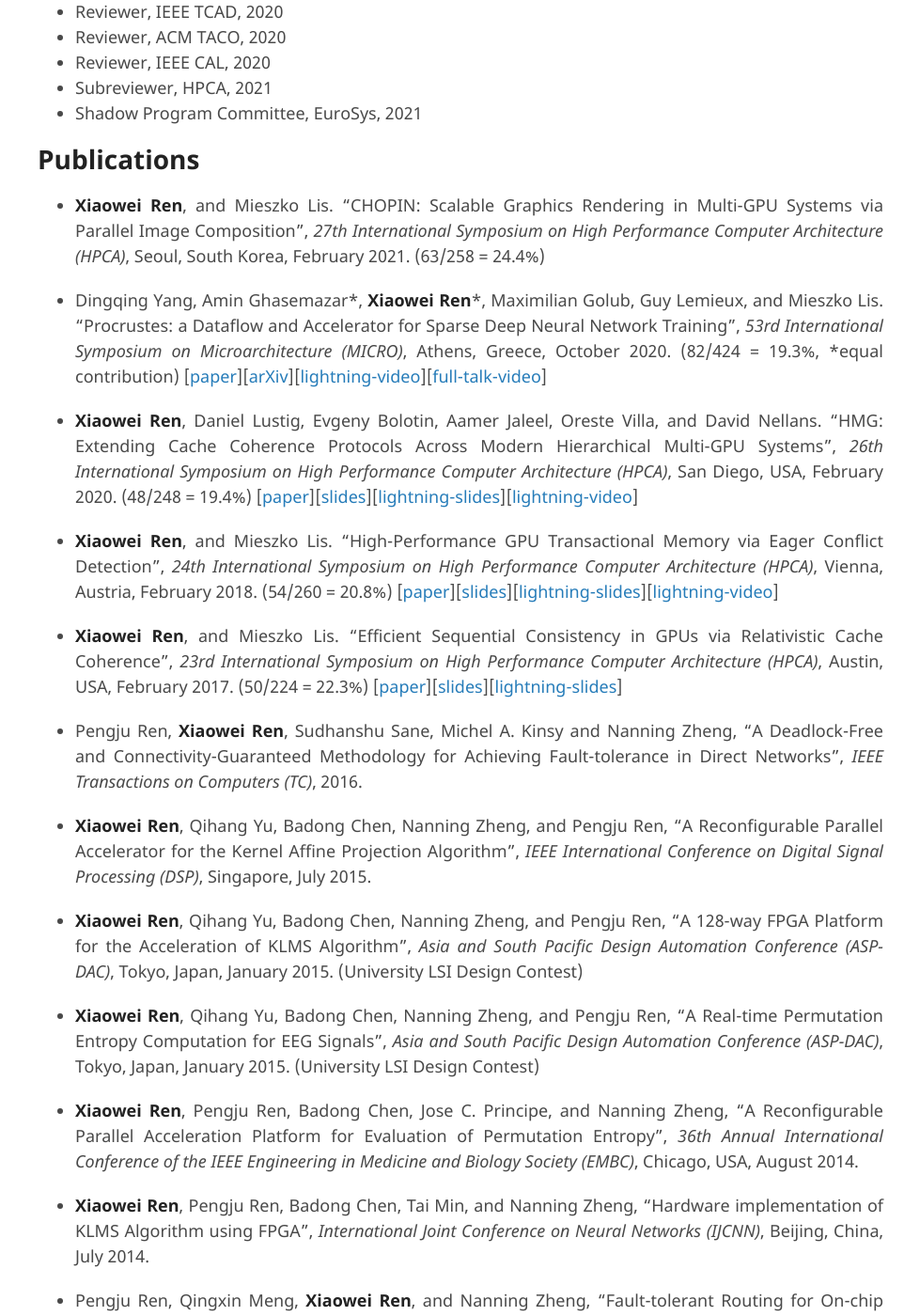
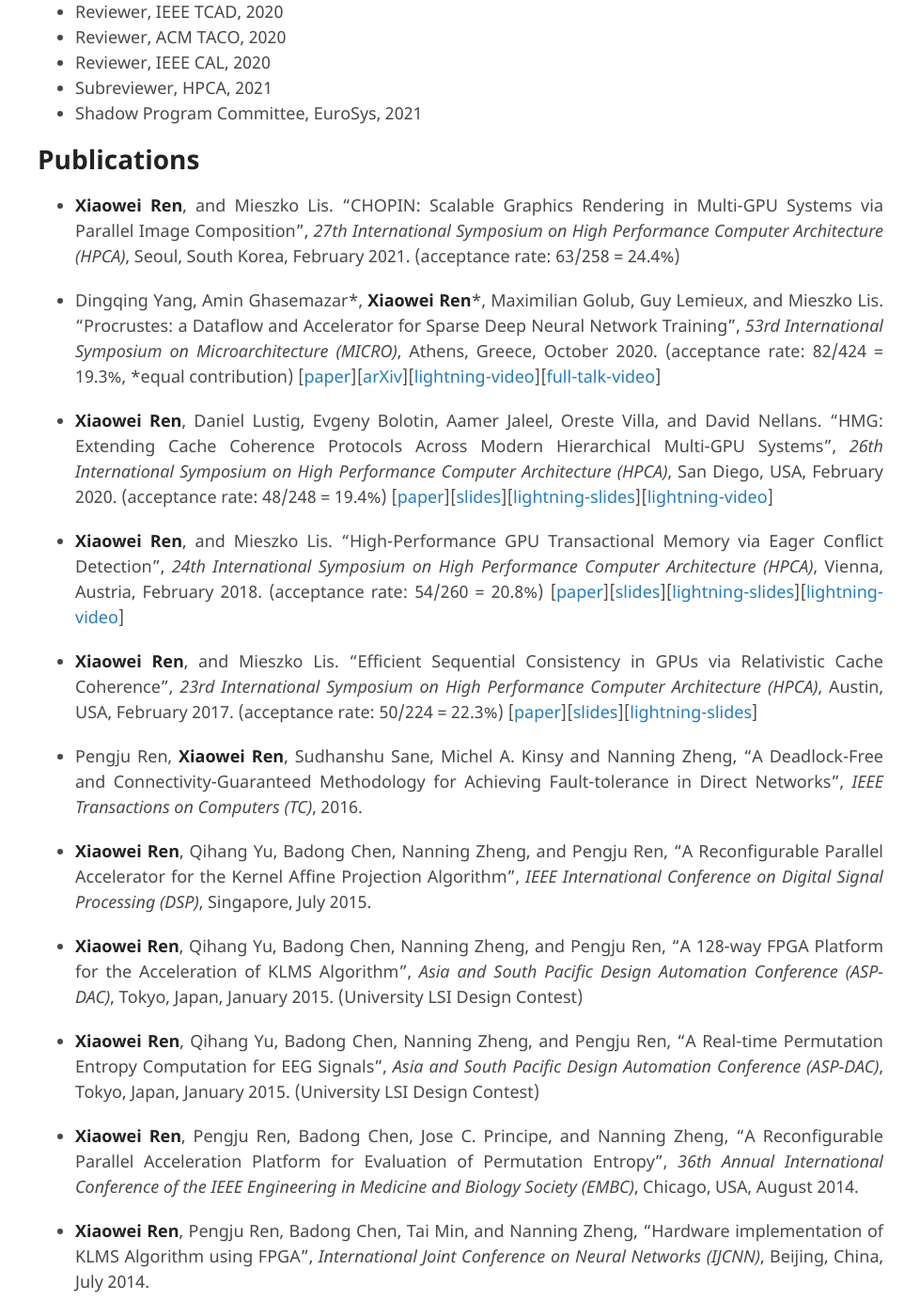
Before and after one commit to ericrxw/xiaoweiren, a Jekyll site: the page built from index.md, in a window 1280 px wide and 1400 px high, scrolled down 988 px. Shown: the whole window at 94% size, without its empty margins (318-1280 px from the left). Built offline with Jekyll 4.4.1, drawn with Linux system fonts in a browser that asks for light colours; our own code applies the rules of GitHub Pages for plain Markdown files; the repository's description, which GitHub fills in, is left out; some of the changed text lies outside the part shown.

Commit message:
minor change

```diff
--- a/index.md
+++ b/index.md
@@ -36,15 +36,15 @@
 
 # Publications
 
-* **Xiaowei Ren**, and Mieszko Lis. "CHOPIN: Scalable Graphics Rendering in Multi-GPU Systems via Parallel Image Composition", _27th International Symposium on High Performance Computer Architecture (HPCA)_, Seoul, South Korea, February 2021. (63/258 = 24.4%)
+* **Xiaowei Ren**, and Mieszko Lis. "CHOPIN: Scalable Graphics Rendering in Multi-GPU Systems via Parallel Image Composition", _27th International Symposium on High Performance Computer Architecture (HPCA)_, Seoul, South Korea, February 2021. (acceptance rate: 63/258 = 24.4%)
 
-* Dingqing Yang, Amin Ghasemazar\*, **Xiaowei Ren**\*, Maximilian Golub, Guy Lemieux, and Mieszko Lis. "Procrustes: a Dataflow and Accelerator for Sparse Deep Neural Network Training", _53rd International Symposium on Microarchitecture (MICRO)_, Athens, Greece, October 2020. (82/424 = 19.3%, \*equal contribution) [[paper](./docs/MICRO2020/Procrustes-MICRO2020.pdf)][[arXiv](https://arxiv.org/abs/2009.10976)][[lightning-video](https://youtu.be/JE54xyg5UOs)][[full-talk-video](https://youtu.be/9ev6W70elBI)]
+* Dingqing Yang, Amin Ghasemazar\*, **Xiaowei Ren**\*, Maximilian Golub, Guy Lemieux, and Mieszko Lis. "Procrustes: a Dataflow and Accelerator for Sparse Deep Neural Network Training", _53rd International Symposium on Microarchitecture (MICRO)_, Athens, Greece, October 2020. (acceptance rate: 82/424 = 19.3%, \*equal contribution) [[paper](./docs/MICRO2020/Procrustes-MICRO2020.pdf)][[arXiv](https://arxiv.org/abs/2009.10976)][[lightning-video](https://youtu.be/JE54xyg5UOs)][[full-talk-video](https://youtu.be/9ev6W70elBI)]
 
-* **Xiaowei Ren**, Daniel Lustig, Evgeny Bolotin, Aamer Jaleel, Oreste Villa, and David Nellans. "HMG: Extending Cache Coherence Protocols Across Modern Hierarchical Multi-GPU Systems", _26th International Symposium on High Performance Computer Architecture (HPCA)_, San Diego, USA, February 2020. (48/248 = 19.4%) [[paper](./docs/HPCA2020/HMG-HPCA2020.pdf)][[slides](./docs/HPCA2020/HMG-HPCA2020.pptx)][[lightning-slides](./docs/HPCA2020/HMG-HPCA2020-Lightning.pptx)][[lightning-video](https://youtu.be/FEG6lYoWeIE)]
+* **Xiaowei Ren**, Daniel Lustig, Evgeny Bolotin, Aamer Jaleel, Oreste Villa, and David Nellans. "HMG: Extending Cache Coherence Protocols Across Modern Hierarchical Multi-GPU Systems", _26th International Symposium on High Performance Computer Architecture (HPCA)_, San Diego, USA, February 2020. (acceptance rate: 48/248 = 19.4%) [[paper](./docs/HPCA2020/HMG-HPCA2020.pdf)][[slides](./docs/HPCA2020/HMG-HPCA2020.pptx)][[lightning-slides](./docs/HPCA2020/HMG-HPCA2020-Lightning.pptx)][[lightning-video](https://youtu.be/FEG6lYoWeIE)]
 
-* **Xiaowei Ren**, and Mieszko Lis. "High-Performance GPU Transactional Memory via Eager Conflict Detection", _24th International Symposium on High Performance Computer Architecture (HPCA)_, Vienna, Austria, February 2018. (54/260 = 20.8%) [[paper](./docs/HPCA2018/GETM-HPCA2018.pdf)][[slides](./docs/HPCA2018/GETM-HPCA2018.pptx)][[lightning-slides](./docs/HPCA2018/GETM-HPCA2018-Lightning.pptx)][[lightning-video](https://youtu.be/WTIKRyiUYtQ)]
+* **Xiaowei Ren**, and Mieszko Lis. "High-Performance GPU Transactional Memory via Eager Conflict Detection", _24th International Symposium on High Performance Computer Architecture (HPCA)_, Vienna, Austria, February 2018. (acceptance rate: 54/260 = 20.8%) [[paper](./docs/HPCA2018/GETM-HPCA2018.pdf)][[slides](./docs/HPCA2018/GETM-HPCA2018.pptx)][[lightning-slides](./docs/HPCA2018/GETM-HPCA2018-Lightning.pptx)][[lightning-video](https://youtu.be/WTIKRyiUYtQ)]
 
-* **Xiaowei Ren**, and Mieszko Lis. "Efficient Sequential Consistency in GPUs via Relativistic Cache Coherence", _23rd International Symposium on High Performance Computer Architecture (HPCA)_, Austin, USA, February 2017. (50/224 = 22.3%) [[paper](./docs/HPCA2017/RCC-HPCA2017.pdf)][[slides](./docs/HPCA2017/RCC-HPCA2017.pptx)][[lightning-slides](./docs/HPCA2017/RCC-HPCA2017-Lightning.pptx)]
+* **Xiaowei Ren**, and Mieszko Lis. "Efficient Sequential Consistency in GPUs via Relativistic Cache Coherence", _23rd International Symposium on High Performance Computer Architecture (HPCA)_, Austin, USA, February 2017. (acceptance rate: 50/224 = 22.3%) [[paper](./docs/HPCA2017/RCC-HPCA2017.pdf)][[slides](./docs/HPCA2017/RCC-HPCA2017.pptx)][[lightning-slides](./docs/HPCA2017/RCC-HPCA2017-Lightning.pptx)]
 
 * Pengju Ren, **Xiaowei Ren**, Sudhanshu Sane, Michel A. Kinsy and Nanning Zheng, "A Deadlock-Free and Connectivity-Guaranteed Methodology for Achieving Fault-tolerance in Direct Networks", _IEEE Transactions on Computers (TC)_, 2016.
 
@@ -58,7 +58,7 @@
 
 * **Xiaowei Ren**, Pengju Ren, Badong Chen, Tai Min, and Nanning Zheng, "Hardware implementation of KLMS Algorithm using FPGA", _International Joint Conference on Neural Networks (IJCNN)_, Beijing, China, July 2014.
 
-* Pengju Ren, Qingxin Meng, **Xiaowei Ren**, and Nanning Zheng, "Fault-tolerant Routing for On-chip Network without Using Virtual Channel", _ACM/EDAC/IEEE Design Automation Conference (DAC)_, San Francisco, USA, June 2014. (3150/10963 = 29%)
+* Pengju Ren, Qingxin Meng, **Xiaowei Ren**, and Nanning Zheng, "Fault-tolerant Routing for On-chip Network without Using Virtual Channel", _ACM/EDAC/IEEE Design Automation Conference (DAC)_, San Francisco, USA, June 2014. (acceptance rate: 3150/10963 = 29%)
 
 # Awards
 
```
Also changed, not shown: 1 other file.
